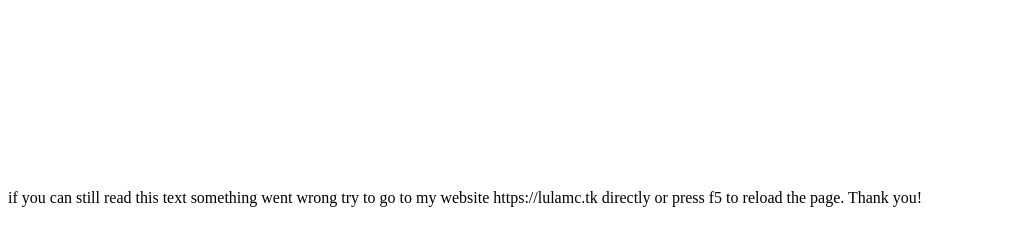
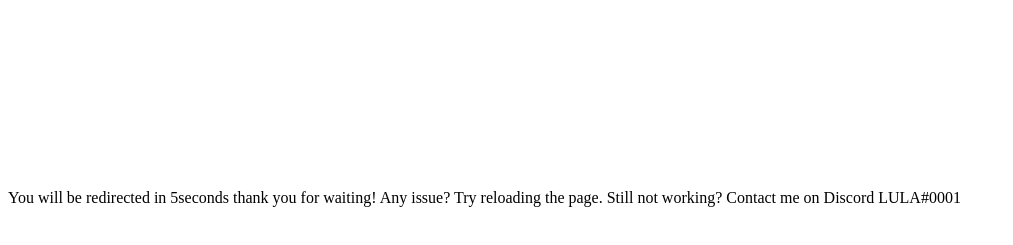
Before and after one commit to LulaMC/redirect-jumpscare, a plain HTML site: page index.html in a window 1280 px wide. Shown: the part 339-584 px from the top of the page, without its empty margins (0-1013 px from the left). Drawn offline with Linux system fonts and the light colour scheme.

Commit message:
Update index.html

```diff
--- a/index.html
+++ b/index.html
@@ -16,8 +16,9 @@
          <h1>You will get redirected to earn nitro.ga!</h1>
       </header>
       <p>
-        if you can still read this text something went wrong try to go to my website https://lulamc.tk directly or press f5 to reload the page.
-        Thank you!
+        You will be redirected in 5seconds thank you for waiting!
+        Any issue? Try reloading the page. Still not working?
+        Contact me on Discord LULA#0001
       </p>
     </section>
   </body>
```
